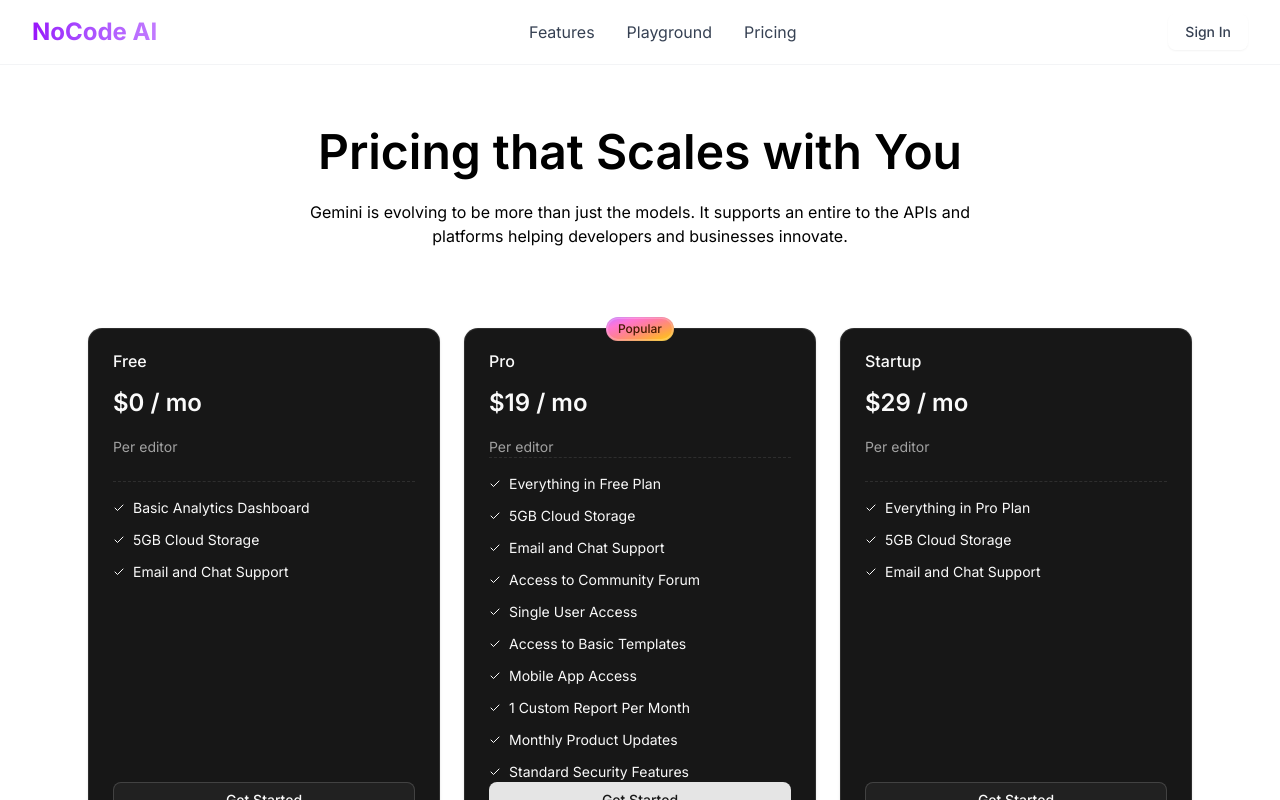
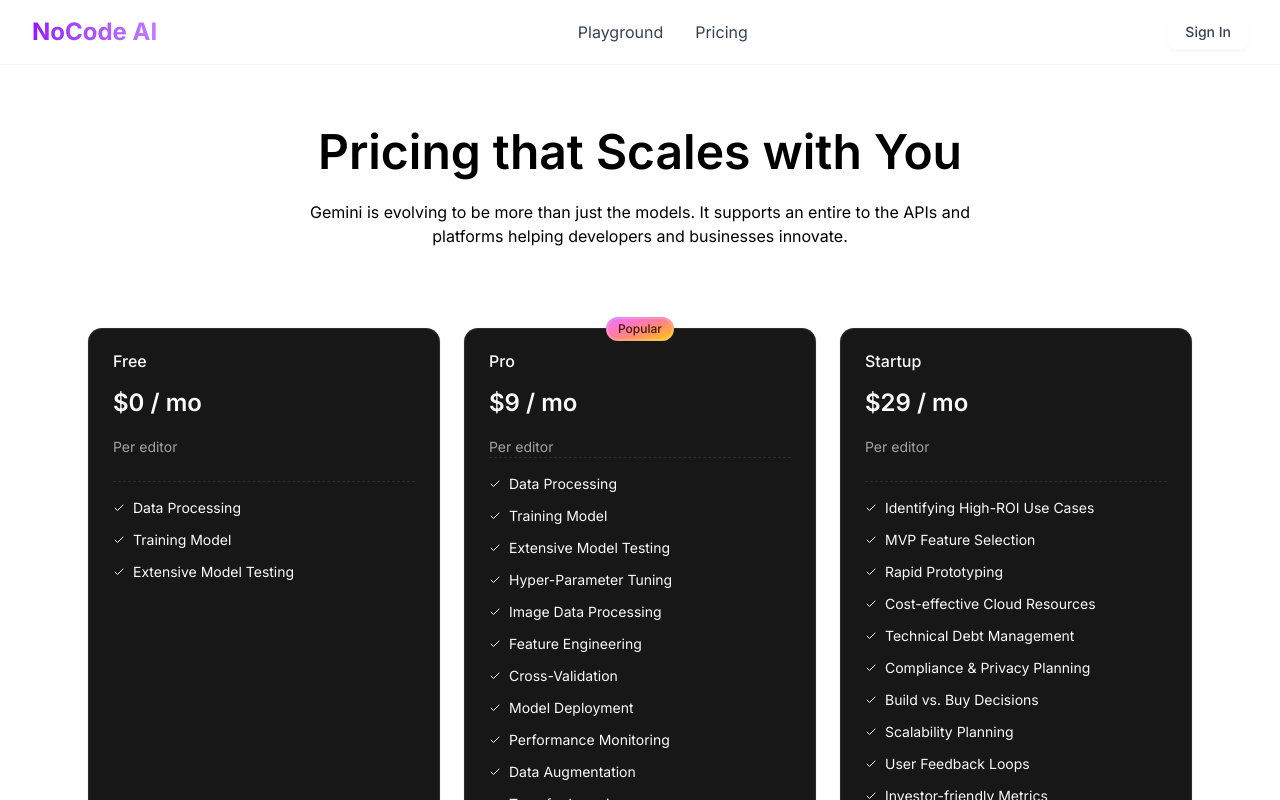
Before and after one commit to meghrajjare5273/temp, a Next.js app: page /pricing in a window 1280 px wide. Shown: the top 800 px of the page. Built offline with nearby package versions, Linux system fonts and the light colour scheme.

Commit message:
style: landing redesign

```diff
--- a/src/app/pricing/page.tsx
+++ b/src/app/pricing/page.tsx
@@ -28,7 +28,7 @@ export default function Pricing() {
                                 <hr className="border-dashed" />
 
                                 <ul className="list-outside space-y-3 text-sm">
-                                {['Basic Analytics Dashboard', '5GB Cloud Storage', 'Email and Chat Support'].map((item, index) => (
+                                    {['Data Processing', 'Training Model', 'Extensive Model Testing'].map((item, index) => (
                                         <li key={index} className="flex items-center gap-2">
                                             <Check className="size-3" />
                                             {item}
@@ -50,14 +50,27 @@ export default function Pricing() {
                             <div className="flex flex-col">
                                 <CardHeader>
                                     <CardTitle className="font-medium">Pro</CardTitle>
-                                <span className="my-3 block text-2xl font-semibold">$19 / mo</span>
+                                    <span className="my-3 block text-2xl font-semibold">$9 / mo</span>
                                     <CardDescription className="text-sm">Per editor</CardDescription>
                                 </CardHeader>
 
                                 <CardContent className="space-y-4">
                                     <hr className="border-dashed" />
                                     <ul className="list-outside space-y-3 text-sm">
-                                    {['Everything in Free Plan', '5GB Cloud Storage', 'Email and Chat Support', 'Access to Community Forum', 'Single User Access', 'Access to Basic Templates', 'Mobile App Access', '1 Custom Report Per Month', 'Monthly Product Updates', 'Standard Security Features'].map((item, index) => (
+                                        {['Data Processing',
+                                            'Training Model',
+                                            'Extensive Model Testing',
+                                            'Hyper-Parameter Tuning',
+                                            'Image Data Processing',
+                                            'Feature Engineering',
+                                            'Cross-Validation',
+                                            'Model Deployment',
+                                            'Performance Monitoring',
+                                            'Data Augmentation',
+                                            'Transfer Learning',
+                                            'Ensemble Methods',
+                                            'Bias Detection & Mitigation',
+                                            'A/B Testing'].map((item, index) => (
                                                 <li key={index} className="flex items-center gap-2">
                                                     <Check className="size-3" />
                                                     {item}
@@ -85,7 +98,16 @@ export default function Pricing() {
                                 <hr className="border-dashed" />
 
                                 <ul className="list-outside space-y-3 text-sm">
-                                {['Everything in Pro Plan', '5GB Cloud Storage', 'Email and Chat Support'].map((item, index) => (
+                                    {['Identifying High-ROI Use Cases',
+                                        'MVP Feature Selection',
+                                        'Rapid Prototyping',
+                                        'Cost-effective Cloud Resources',
+                                        'Technical Debt Management',
+                                        'Compliance & Privacy Planning',
+                                        'Build vs. Buy Decisions',
+                                        'Scalability Planning',
+                                        'User Feedback Loops',
+                                        'Investor-friendly Metrics'].map((item, index) => (
                                             <li key={index} className="flex items-center gap-2">
                                                 <Check className="size-3" />
                                                 {item}
--- a/src/components/layout/Navbar.tsx
+++ b/src/components/layout/Navbar.tsx
@@ -22,9 +22,9 @@ export default function Navbar() {
 
           {/* Desktop navigation */}
           <nav className="hidden md:flex items-center space-x-8">
-            <Link href="#features" className="text-gray-700 hover:text-purple-600 transition-colors">
+            {/* <Link href="#features" className="text-gray-700 hover:text-purple-600 transition-colors">
               Features
-            </Link>
+            </Link> */}
             <Link href="/playground" className="text-gray-700 hover:text-purple-600 transition-colors">
               Playground
             </Link>
@@ -60,40 +60,14 @@ export default function Navbar() {
       {isMenuOpen && (
         <div className="md:hidden bg-white border-b border-gray-100">
           <div className="px-2 pt-2 pb-3 space-y-1 sm:px-3">
-            <Link
-              href="#features"
-              className="block px-3 py-2 rounded-md text-base font-medium text-gray-700 hover:text-purple-600 hover:bg-gray-50"
-              onClick={() => setIsMenuOpen(false)}
-            >
-              Features
+          <Link href="/playground" className="text-gray-700 hover:text-purple-600 transition-colors">
+              Playground
             </Link>
-            <Link
-              href="#testimonials"
-              className="block px-3 py-2 rounded-md text-base font-medium text-gray-700 hover:text-purple-600 hover:bg-gray-50"
-              onClick={() => setIsMenuOpen(false)}
-            >
-              Testimonials
-            </Link>
-            <Link
-              href="#pricing"
-              className="block px-3 py-2 rounded-md text-base font-medium text-gray-700 hover:text-purple-600 hover:bg-gray-50"
-              onClick={() => setIsMenuOpen(false)}
-            >
+            <Link href="/pricing" className="text-gray-700 hover:text-purple-600 transition-colors">
               Pricing
             </Link>
-            <Link
-              href="#blog"
-              className="block px-3 py-2 rounded-md text-base font-medium text-gray-700 hover:text-purple-600 hover:bg-gray-50"
-              onClick={() => setIsMenuOpen(false)}
-            >
-              Blog
-            </Link>
-            <div className="pt-4 pb-3 border-t border-gray-100">
-              <Button variant="outline" className="w-full mb-2 border-gray-200 text-gray-700">
-                Sign In
-              </Button>
 
-            </div>
+
           </div>
         </div>
       )}
```
Lines whose indentation alone changed are shown as unchanged.
